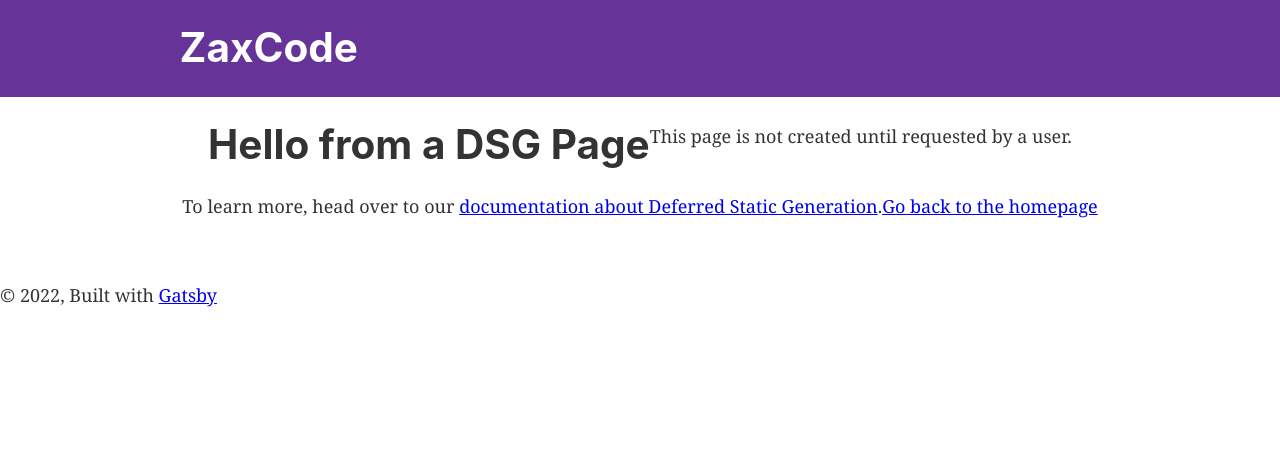
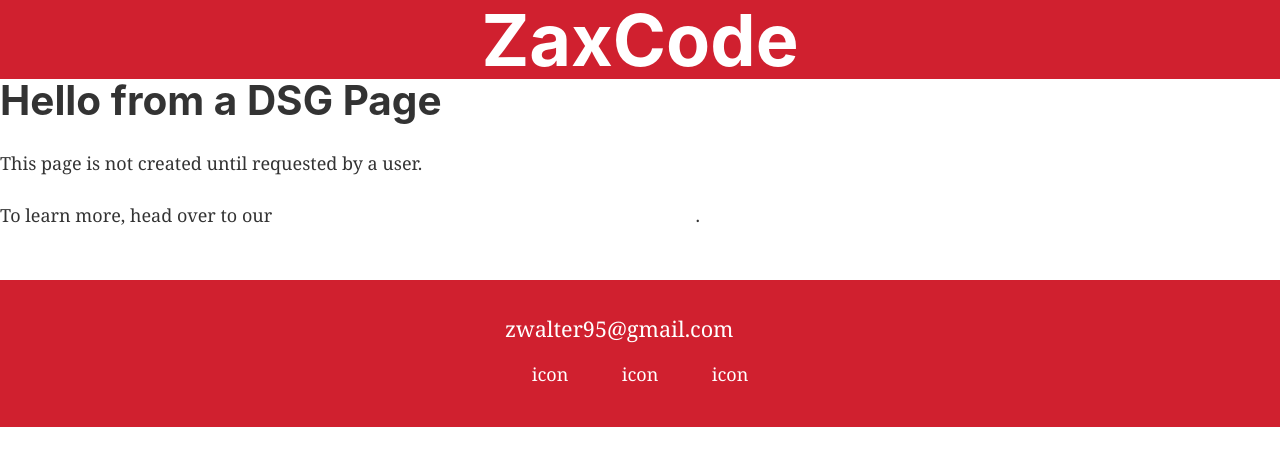
Before and after one commit to zaxgit/ZaxCode, a Gatsby site: page /using-dsg in a window 1280 px wide. Built offline with nearby package versions, Linux system fonts and the light colour scheme; Gatsby itself is replaced by a stand-in of ours.

Commit message:
tabs setup

```diff
--- a/package.json
+++ b/package.json
@@ -5,6 +5,7 @@
   "version": "0.1.0",
   "author": "Kyle Mathews <mathews.kyle@gmail.com>",
   "dependencies": {
+    "@react-icons/all-files": "^4.1.0",
     "framer-motion": "^6.2.1",
     "gatsby": "^4.5.4",
     "gatsby-plugin-gatsby-cloud": "^4.5.2",
--- /dev/null
+++ b/src/components/footer.css
@@ -0,0 +1,27 @@
+.footer {
+  display: flex;
+  justify-content: center;
+  align-items: center;
+  background-color: #d0202f;
+  color: white;
+  text-decoration: none;
+  padding-top: 2rem;
+}
+
+.footer .footer_inner {
+  width: 15rem;
+  float: right;
+}
+
+.footer .footer_inner span {
+  font-size: 1.2rem;
+}
+
+.footer .footer_inner ul {
+  margin-left: 0;
+  padding-top: 1rem;
+  list-style-type: none;
+  display: flex;
+  flex-flow: row nowrap;
+  justify-content: space-around;
+}
--- /dev/null
+++ b/src/components/footer.js
@@ -0,0 +1,23 @@
+import React from "react"
+import "./footer.css"
+
+export default function Footer() {
+  return (
+    <div className="footer">
+      <div className="footer_inner">
+        <span>zwalter95@gmail.com</span>
+        <ul className="socials">
+          <li className="social">
+            <a href="#">icon</a>
+          </li>
+          <li className="social">
+            <a href="#">icon</a>
+          </li>
+          <li className="social">
+            <a href="#">icon</a>
+          </li>
+        </ul>
+      </div>
+    </div>
+  )
+}
--- /dev/null
+++ b/src/components/header.css
@@ -0,0 +1,19 @@
+header {
+  height: 10%;
+  background-color: #d0202f;
+}
+
+header div {
+  height: inherit;
+  display: flex;
+  justify-content: center;
+  align-items: center;
+}
+header div h1 {
+  font-size: 4rem;
+  margin: 0;
+}
+a {
+  text-decoration: none;
+  color: white;
+}
--- a/src/components/header.js
+++ b/src/components/header.js
@@ -1,31 +1,13 @@
 import * as React from "react"
 import PropTypes from "prop-types"
 import { Link } from "gatsby"
+import "./header.css"
 
 const Header = ({ siteTitle }) => (
-  <header
-    style={{
-      background: `rebeccapurple`,
-      marginBottom: `1.45rem`,
-    }}
-  >
-    <div
-      style={{
-        margin: `0 auto`,
-        maxWidth: 960,
-        padding: `1.45rem 1.0875rem`,
-      }}
-    >
-      <h1 style={{ margin: 0 }}>
-        <Link
-          to="/"
-          style={{
-            color: `white`,
-            textDecoration: `none`,
-          }}
-        >
-          {siteTitle}
-        </Link>
+  <header>
+    <div>
+      <h1>
+        <Link to="/">{siteTitle}</Link>
       </h1>
     </div>
   </header>
--- a/src/components/layout.css
+++ b/src/components/layout.css
@@ -596,10 +596,27 @@ pre tt:after {
   }
 }
 
+/* Custom Styles */
 
-/* Custom page styles */
-.page_wrapper {
+/* Tab Styles */
+
+.tabs_wrapper {
+  background: #d0202f;
+  padding-top: 25px;
+  padding-bottom: 10px;
+  margin-bottom: 25px;
   display: flex;
-  flex-flow: row wrap;
   justify-content: center;
 }
+.tabs {
+  display: flex;
+  flex-flow: row nowrap;
+  justify-content: space-around;
+  color: white;
+  font-size: 1.3rem;
+  width: 50%;
+}
+
+.tab {
+  transition: ease-in-out 0.5s;
+}
--- a/src/components/layout.js
+++ b/src/components/layout.js
@@ -10,6 +10,7 @@ import PropTypes from "prop-types"
 import { useStaticQuery, graphql } from "gatsby"
 
 import Header from "./header"
+import Footer from "./footer"
 import "./layout.css"
 
 const Layout = ({ children }) => {
@@ -27,17 +28,9 @@ const Layout = ({ children }) => {
     <>
       <Header siteTitle={data.site.siteMetadata?.title || `Title`} />
       <div>
-        <main className='page_wrapper'>{children}</main>
-        <footer
-          style={{
-            marginTop: `2rem`,
-          }}
-        >
-          © {new Date().getFullYear()}, Built with
-          {` `}
-          <a href="https://www.gatsbyjs.com">Gatsby</a>
-        </footer>
+        <main className="page_wrapper">{children}</main>
       </div>
+      <Footer />
     </>
   )
 }
```
Also changed, not shown: src/pages/index.js (+28 -4 lines), 1 other file.
